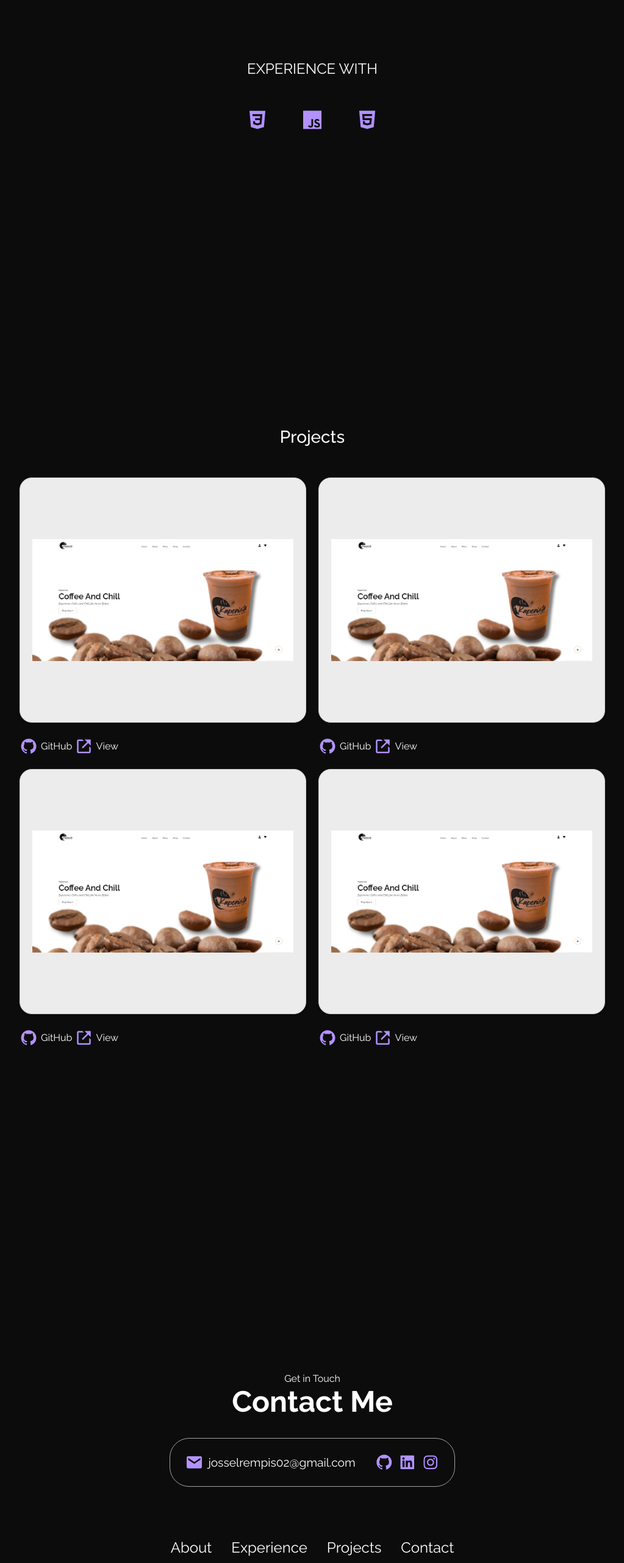
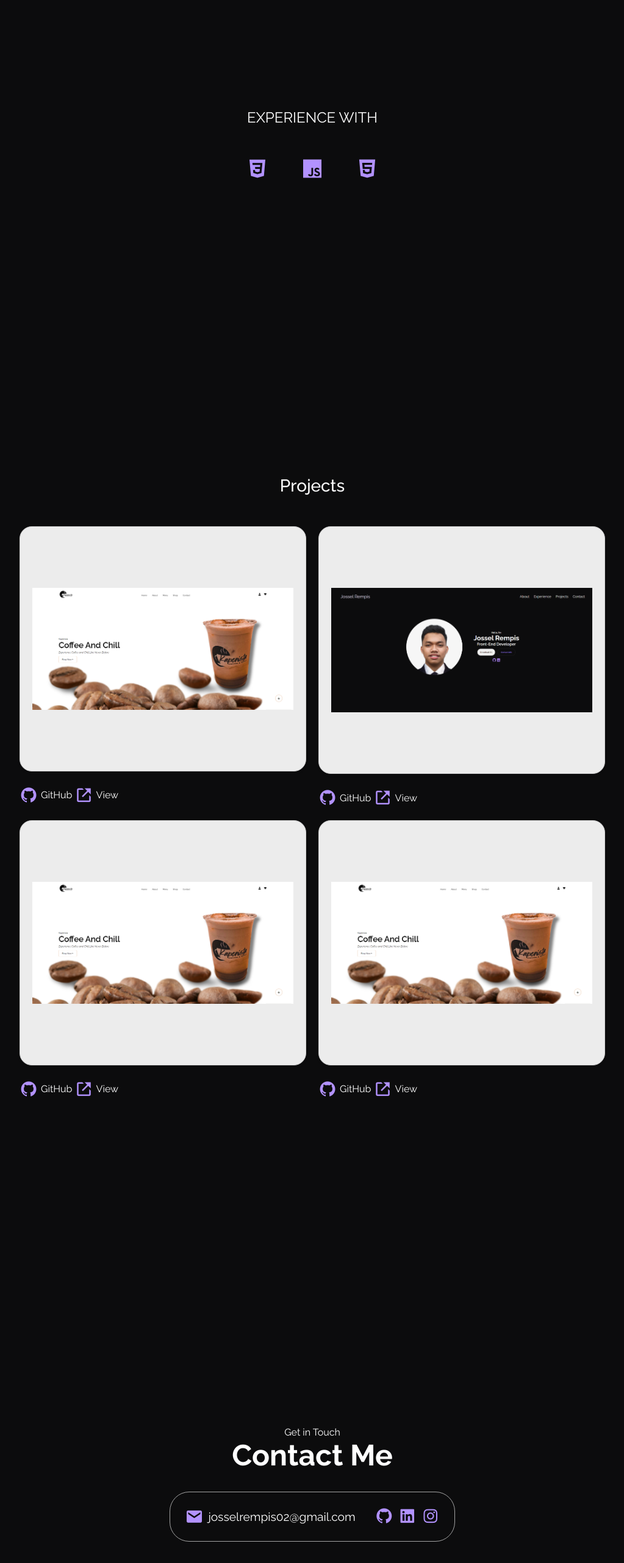
Before and after one commit to Josselrempis02/josselrempis02.github.io, a website: page index.html in a window 1280 px wide. Shown: the part 1631-4194 px from the top of the page at 61% size, without its empty margins (128-1151 px from the left). Drawn offline with nearby package versions, Linux system fonts and the light colour scheme.

Commit message:
Add > picture

```diff
--- a/index.html
+++ b/index.html
@@ -146,7 +146,7 @@
             </div>
         </div>
 
-        <div data-aos="fade-right" class="experience-container">
+        <div data-aos="fade-right" class="experience-container" id="about-section">
             <div class="experience-section">
                 <h1>Experience with</h1>
             </div>
@@ -164,16 +164,16 @@
             <div class="project-img">
                 <img src="/img/kapenista1.png" alt="" id="project-image" onclick="openPopup()">
                 <div class="icon">
-                    <a href="YOUR_GITHUB_LINK_HERE" class="github-text"><i class="bx bxl-github"></i> GitHub</a>
+                    <a href="https://github.com/Josselrempis02/Kapenista-Ecommerce" class="github-text"><i class="bx bxl-github"></i> GitHub</a>
                     <a href="https://kapenista-ecommerce-test.000webhostapp.com/?fbclid=IwAR2E4mGzbhzXN-pBaI1We0fVbzMq7s7WxqHFyROmpWHD4Izcewy7DFQjkb8" class="link-text"><i class='bx bx-link-external'></i> View</a>
                 </div>
             </div>
 
             <div class="project-img">
-              <img src="/img/kapenista1.png" alt="" id="project-image" onclick="openPopup()">
+              <img src="/img/portfolio.png" alt="" id="project-image" onclick="openPopup()">
               <div class="icon">
-                  <a href="YOUR_GITHUB_LINK_HERE" class="github-text"><i class="bx bxl-github"></i> GitHub</a>
-                  <a href="https://kapenista-ecommerce-test.000webhostapp.com/?fbclid=IwAR2E4mGzbhzXN-pBaI1We0fVbzMq7s7WxqHFyROmpWHD4Izcewy7DFQjkb8" class="link-text"><i class='bx bx-link-external'></i> View</a>
+                  <a href="https://github.com/Josselrempis02/josselrempis02.github.io" class="github-text"><i class="bx bxl-github"></i> GitHub</a>
+                  <a href="https://josselrempis02.github.io/" class="link-text"><i class='bx bx-link-external'></i> View</a>
               </div>
           </div>
 
@@ -208,9 +208,9 @@
           <p><a href="mailto:examplemail@gmail.com">josselrempis02@gmail.com</a></p>
         </div>
         <div class="contact-info-container">
-          <i class='bx bxl-github' ></i>
-          <i class='bx bxl-linkedin-square' ></i>
-          <i class='bx bxl-instagram' ></i>
+          <a href="https://github.com/Josselrempis02"><i class='bx bxl-github'></i></a>
+          <a href="https://www.linkedin.com/in/jossel-rempis-16a2b5166"><i class='bx bxl-linkedin-square'></i></a>
+          <a href="https://www.instagram.com/josselrempis/"><i class='bx bxl-instagram'></i></a>
 
         </div>
       </div>
```
Also changed, not shown: img/portfolio.png (added).
